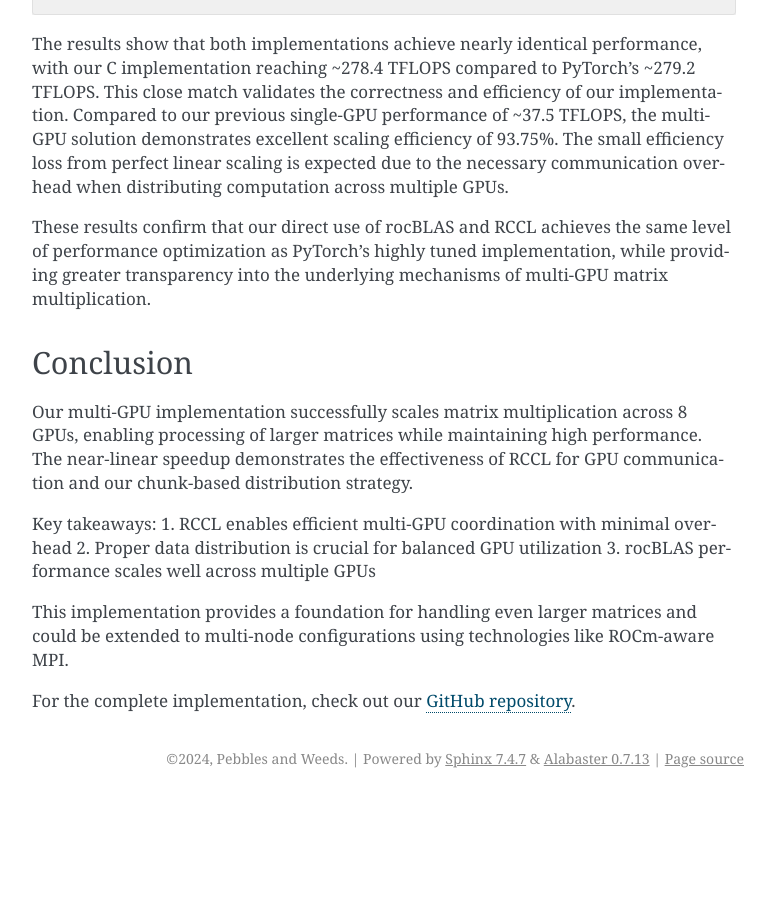
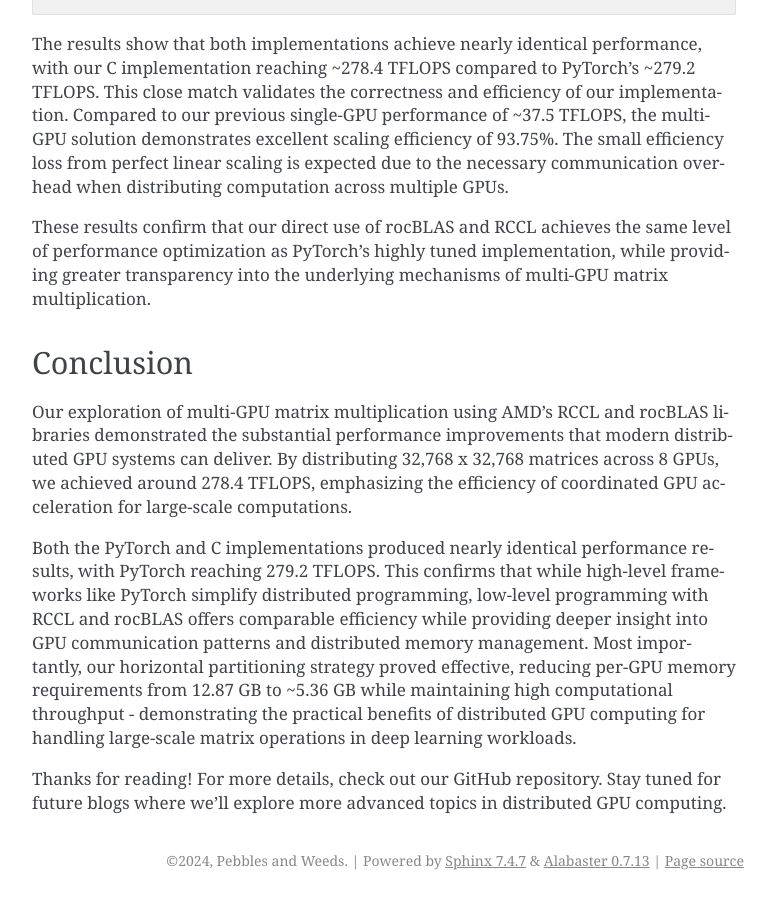
Before and after one commit to pebblesandweeds/rccl_gpu_matmul, a Sphinx documentation site: the page built from docs/source/rccl_gpu_matmul.rst, in a window 1280 px wide and 900 px high, scrolled down 10417 px. Shown: the whole window, without its empty margins (366-1141 px from the left). Built offline with Sphinx 7.4.7, drawn with Linux system fonts in a browser that asks for light colours; before the commit the page ends 11215 px from its top, so only the background shows below that.

Commit message:
Edits to RCCL blog

```diff
--- a/docs/source/rccl_gpu_matmul.rst
+++ b/docs/source/rccl_gpu_matmul.rst
@@ -308,13 +308,8 @@ transparency into the underlying mechanisms of multi-GPU matrix multiplication.
 Conclusion
 ----------
 
-Our multi-GPU implementation successfully scales matrix multiplication across 8 GPUs, enabling processing of larger matrices while maintaining high performance. The near-linear speedup demonstrates the effectiveness of RCCL for GPU communication and our chunk-based distribution strategy.
+Our exploration of multi-GPU matrix multiplication using AMD's RCCL and rocBLAS libraries demonstrated the substantial performance improvements that modern distributed GPU systems can deliver. By distributing 32,768 x 32,768 matrices across 8 GPUs, we achieved around 278.4 TFLOPS, emphasizing the efficiency of coordinated GPU acceleration for large-scale computations.
 
-Key takeaways:
-1. RCCL enables efficient multi-GPU coordination with minimal overhead
-2. Proper data distribution is crucial for balanced GPU utilization
-3. rocBLAS performance scales well across multiple GPUs
+Both the PyTorch and C implementations produced nearly identical performance results, with PyTorch reaching 279.2 TFLOPS. This confirms that while high-level frameworks like PyTorch simplify distributed programming, low-level programming with RCCL and rocBLAS offers comparable efficiency while providing deeper insight into GPU communication patterns and distributed memory management. Most importantly, our horizontal partitioning strategy proved effective, reducing per-GPU memory requirements from 12.87 GB to ~5.36 GB while maintaining high computational throughput - demonstrating the practical benefits of distributed GPU computing for handling large-scale matrix operations in deep learning workloads.
 
-This implementation provides a foundation for handling even larger matrices and could be extended to multi-node configurations using technologies like ROCm-aware MPI.
-
-For the complete implementation, check out our `GitHub repository <link>`_.
+Thanks for reading! For more details, check out our GitHub repository. Stay tuned for future blogs where we'll explore more advanced topics in distributed GPU computing.
```
